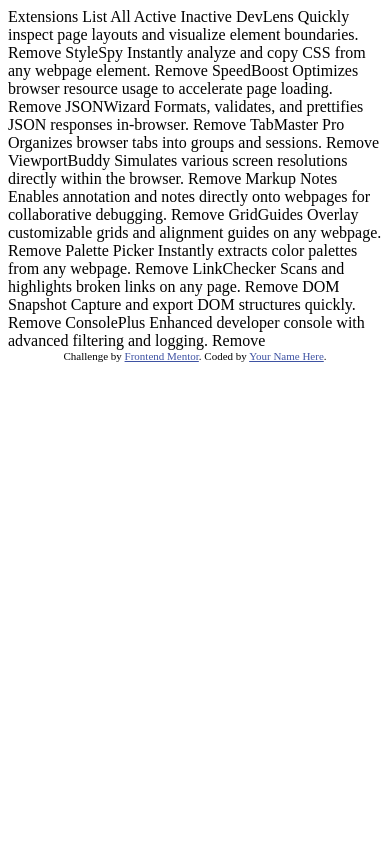
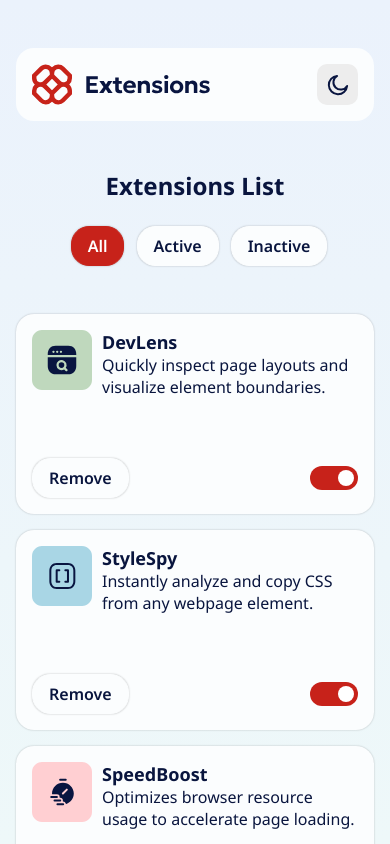
Before and after one commit to dany-uz/Extensions-Manager, a plain HTML site: page index.html in a window 390 px wide. Drawn offline with Linux system fonts and the light colour scheme.

Commit message:
Add SVG icons for light and dark themes, remove old icons, and update data.json with new extension entries

```diff
--- a/index.html
+++ b/index.html
@@ -1,80 +1,148 @@
 <!DOCTYPE html>
-<html lang="en">
-<head>
-  <meta charset="UTF-8">
-  <meta name="viewport" content="width=device-width, initial-scale=1.0"> <!-- displays site properly based on user's device -->
+<html lang="en" data-theme="light">
+    <head>
+        <meta charset="UTF-8" />
+        <meta name="viewport" content="width=device-width, initial-scale=1.0" />
+        <meta
+            name="description"
+            content="Frontend Mentor | Extensions Manager"
+        />
+        <meta
+            name="keywords"
+            content="HTML, CSS, JavaScript, frontend, coding, challenge"
+        />
+        <meta
+            name="author"
+            content="dany-uz,
+            https://github.com/dany-uz"
+        />
 
-  <link rel="icon" type="image/png" sizes="32x32" href="./assets/images/favicon-32x32.png">
+        <link
+            rel="icon"
+            type="image/png"
+            sizes="32x32"
+            href="./assets/images/favicon-32x32.png"
+        />
 
-  <title>Frontend Mentor | Browser extensions manager UI</title>
+        <title>Frontend Mentor | Extensions Manager</title>
 
-  <!-- Feel free to remove these styles or customise in your own stylesheet 👍 -->
-  <style>
-    .attribution { font-size: 11px; text-align: center; }
-    .attribution a { color: hsl(228, 45%, 44%); }
-  </style>
-</head>
-<body>
+        <!-- STYLES -->
+        <link type="text/css" rel="stylesheet" href="styles/styles.css" />
 
-  Extensions List
+        <!-- PRELOADS -->
+        <link rel="preload" href="./assets/images/logo-light.svg" as="image" />
+        <link rel="preload" href="./assets/images/logo-dark.svg" as="image" />
+        <link
+            rel="preload"
+            href="./assets/images/icon-theme-light.svg"
+            as="image"
+        />
+        <link
+            rel="preload"
+            href="./assets/images/icon-theme-dark.svg"
+            as="image"
+        />
+    </head>
+    <body>
+        <div id="app">
+            <header>
+                <img
+                    src="assets/images/logo-light.svg"
+                    alt="Logo"
+                    role="presentation"
+                    aria-label="Logo"
+                    id="logo"
+                />
+                <button
+                    type="button"
+                    id="toggle-theme"
+                    aria-label="Toggle theme"
+                    onclick="toggleTheme()"
+                >
+                    <img
+                        src="assets/images/icon-theme-light.svg"
+                        alt="Theme Icon"
+                        role="presentation"
+                        aria-label="Theme Icon"
+                        id="icon-theme"
+                    />
+                </button>
+            </header>
 
-  All
-  Active
-  Inactive
+            <main>
+                <h1 id="title">Extensions List</h1>
 
-  <!-- If you plan to use the JSON file to populate the data dynamically, you can delete the content below -->
+                <nav id="filters" aria-label="Filter Extensions">
+                    <button
+                        id="filter-all"
+                        type="button"
+                        aria-label="All Extensions"
+                        class="active"
+                        onclick="filterExtensions('all')"
+                    >
+                        All
+                    </button>
 
-  DevLens
-  Quickly inspect page layouts and visualize element boundaries.
-  Remove
+                    <button
+                        id="filter-active"
+                        type="button"
+                        aria-label="Active Extensions"
+                        onclick="filterExtensions('active')"
+                    >
+                        Active
+                    </button>
 
-  StyleSpy
-  Instantly analyze and copy CSS from any webpage element.
-  Remove
+                    <button
+                        id="filter-inactive"
+                        type="button"
+                        aria-label="Inactive Extensions"
+                        onclick="filterExtensions('inactive')"
+                    >
+                        Inactive
+                    </button>
+                </nav>
 
-  SpeedBoost
-  Optimizes browser resource usage to accelerate page loading.
-  Remove
+                <section id="extensions-container"></section>
+            </main>
 
-  JSONWizard
-  Formats, validates, and prettifies JSON responses in-browser.
-  Remove
+            <footer class="attribution">
+                Challenge by
+                <a
+                    href="https://www.frontendmentor.io?ref=challenge"
+                    target="_blank"
+                    >Frontend Mentor</a
+                >. Coded by <a href="https://github.com/dany-uz">dany-uz</a>.
+            </footer>
 
-  TabMaster Pro
-  Organizes browser tabs into groups and sessions.
-  Remove
+            <!-- EXTENSION CARD TEMPLATE -->
+            <article id="extension-ui-template" class="card hidden" data-id="">
+                <div class="content">
+                    <div class="icon">
+                        <img
+                            class="extension-image"
+                            src=""
+                            alt=""
+                            role="presentation"
+                        />
+                    </div>
+                    <div class="info">
+                        <h2 class="extension-name"></h2>
+                        <p class="extension-description"></p>
+                    </div>
+                </div>
+                <div class="actions">
+                    <button type="button" class="remove-extension">
+                        Remove
+                    </button>
+                    <label class="switch">
+                        <input type="checkbox" />
+                        <span class="slider"></span>
+                    </label>
+                </div>
+            </article>
 
-  ViewportBuddy
-  Simulates various screen resolutions directly within the browser.
-  Remove
-
-  Markup Notes
-  Enables annotation and notes directly onto webpages for collaborative debugging.
-  Remove
-
-  GridGuides
-  Overlay customizable grids and alignment guides on any webpage.
-  Remove
-
-  Palette Picker
-  Instantly extracts color palettes from any webpage.
-  Remove
-
-  LinkChecker
-  Scans and highlights broken links on any page.
-  Remove
-
-  DOM Snapshot
-  Capture and export DOM structures quickly.
-  Remove
-
-  ConsolePlus
-  Enhanced developer console with advanced filtering and logging.
-  Remove
-
-  <div class="attribution">
-    Challenge by <a href="https://www.frontendmentor.io?ref=challenge">Frontend Mentor</a>.
-    Coded by <a href="#">Your Name Here</a>.
-  </div>
-</body>
+            <!-- SCRIPTS -->
+            <script src="scripts/scripts.js" async></script>
+        </div>
+    </body>
 </html>
--- /dev/null
+++ b/scripts/scripts.js
@@ -0,0 +1,152 @@
+// Buscamos nuestro contenedor para insertar los datos
+const container = document.getElementById("extensions-container");
+
+// Buscamos nuestro template para clonarlo
+const template = document.getElementById("extension-ui-template");
+
+// Variable para almacenar las extensiones
+let extensions = [];
+let filter = "all";
+
+// Obtenemos los datos del JSON
+if (localStorage.getItem("extensions")) {
+    extensions = JSON.parse(localStorage.getItem("extensions"));
+    renderExtensions(extensions);
+} else {
+    const dataJSON = fetch("../data.json").then((response) => response.json());
+
+    dataJSON.then(data => {
+        extensions = data
+        renderExtensions(data);
+    });
+}
+
+// Renderizamos las extensiones
+function renderExtensions(data) {
+    // Limpiamos el contenedor
+    container.innerHTML = "";
+
+    if (data.length === 0) {
+        container.innerHTML = `<p>No extensions found</p>`;
+        return;
+    };
+
+    // Actualizamos el estado de las extensiones
+    localStorage.setItem("extensions", JSON.stringify(data));
+
+    // Recorremos los datos
+    data.forEach((extension) => {
+        // Preparamos el template
+        const clone = template.cloneNode(true);
+        clone.removeAttribute("id");
+        clone.classList.remove("hidden");
+
+        // Insertamos los datos
+        clone.dataset.id = extension.id;
+        clone.querySelector(".extension-image").src = extension.logo;
+        clone.querySelector(".extension-image").width = "60";
+        clone.querySelector(".extension-image").height = "60";
+        clone.querySelector(".extension-name").textContent = extension.name;
+        clone.querySelector(".extension-description").textContent = extension.description;
+        clone.querySelector(".remove-extension").addEventListener("click", () => removeExtension(extension.id));
+        clone.querySelector("input[type='checkbox']").checked = extension.isActive;
+        clone.querySelector("input[type='checkbox']").addEventListener("change", () => toggleExtension(extension.id));
+
+        container.appendChild(clone);
+    });
+}
+
+//Agregamos la funcion para filtrar las extensiones
+function filterExtensions(filterBy) {
+    // Si el filtro es igual al actual, no hacemos nada
+    if (filterBy === filter) return;
+
+    // Quitamos la clase active a todos los filtros
+    document.getElementById("filters").querySelectorAll("button").forEach((button) => { button.classList.remove("active"); });
+
+    // Variable para almacenar las extensiones a renderizar
+    let extensionsToRender =
+        filterBy === "active"
+            ? extensions.filter(extension => extension.isActive)
+            : filterBy === "inactive"
+                ? extensions.filter(extension => !extension.isActive)
+                : extensions;
+
+    // Agregamos la clase active al filtro seleccionado
+    document.getElementById("filter-" + filterBy).classList.add("active");
+
+    // Renderizamos las extensiones
+    renderExtensions(extensionsToRender);
+
+    // Actualizamos el filtro
+    filter = filterBy;
+}
+
+// Agregamos el evento para cambiar el tema
+function toggleTheme() {
+    const htmlTag = document.documentElement;
+    const theme = htmlTag.dataset.theme;
+    const newTheme = theme === "light" ? "dark" : "light";
+
+    htmlTag.dataset.theme = newTheme;
+
+    // Cambiamos el icono y el logo según el tema
+    ["logo", "icon-theme"].forEach((id) => {
+        const element = document.getElementById(id);
+        element.src = `../assets/images/${id}-${newTheme}.svg`;
+    });
+
+    localStorage.setItem("theme", htmlTag.dataset.theme);
+}
+
+localStorage.getItem("theme") === "dark" && toggleTheme();
+
+// Agregamos la funcionalidad de remover extensiones
+function removeExtension(extensionId) {
+    const card = document.querySelector(`.card[data-id="${extensionId}"]`);
+
+    // Le agregamos la clase "removing" a la card
+    card.classList.add("removing");
+
+    // Filtramos las extensiones
+    extensions = extensions.filter((extension) => extension.id !== extensionId);
+
+    // Actualizamos el estado de las extensiones
+    localStorage.setItem("extensions", JSON.stringify(extensions));
+
+    if (extensions.length === 0) {
+        container.innerHTML = `<p>No extensions found</p>`;
+        return;
+    };
+
+    setTimeout(() => {
+        card.remove();
+    }, 300);
+}
+
+// Agregamos la funcionalidad de activar/desactivar extensiones
+function toggleExtension(extensionId) {
+    // Buscamos la extension
+    const extension = extensions.find(extension => extension.id === extensionId);
+
+    // Si la extension no existe, no hacemos nada
+    if (!extension) return;
+
+    // Cambiamos el estado de la extension
+    extension.isActive = !extension.isActive;
+
+    // Actualizamos el estado de la extension
+    localStorage.setItem("extensions", JSON.stringify(extensions));
+
+    // Quitamos la card si está filtrada
+    if (filter !== "all") {
+        const card = document.querySelector(`.card[data-id="${extensionId}"]`);
+        card.classList.add("removing");
+
+        // Le damos tiempo para que la animación se complete
+        setTimeout(() => {
+            card.remove();
+            card.classList.remove("removing");
+        }, 500);
+    }
+}
--- /dev/null
+++ b/styles/styles.css
@@ -0,0 +1,356 @@
+@import url('https://fonts.googleapis.com/css2?family=Noto+Sans:wght@400;600;700&display=swap');
+
+/* Root Light Mode */
+:root {
+    --bg-gradient: linear-gradient(180deg, #ebf2fc 0%, #eef8f9 100%);
+    --color-prim: #c7c7c7;
+    --color-sec: #d6e2f5;
+    --color-tert: #ededed;
+    --color-quat: #fbfdfe;
+    --color-active: #c7221a;
+    --color-active-text: #fff;
+    --color-text-default: #09153e;
+    --color-toggle-theme: brightness(0) saturate(100%) invert(12%) sepia(38%)
+        saturate(1120%) hue-rotate(188deg) brightness(98%) contrast(110%);
+    --box-shadow: 0 0 2px rgba(0, 0, 0, 0.25);
+
+    /* Others */
+    --color-hover: #de473f;
+}
+
+/* Root Dark Mode */
+[data-theme="dark"] {
+    --bg-gradient: linear-gradient(180deg, #040918 0%, #091540 100%);
+    --color-prim: #09153e;
+    --color-sec: #545969;
+    --color-tert: #2f364b;
+    --color-quat: #212636;
+    --color-active: #f25c54;
+    --color-active-text: #09153e;
+    --color-text-default: #fff;
+    --color-toggle-theme: brightness(0) saturate(100%) invert(1) sepia(99%)
+        saturate(0%) hue-rotate(157deg) brightness(100%) contrast(96%);
+    --box-shadow: 0 0 2px rgba(255, 255, 255, 0.75);
+}
+
+/* Core Styles */
+* {
+    margin: 0;
+    padding: 0;
+    box-sizing: border-box;
+    font-family: "Noto Sans" !important;
+}
+
+body {
+    background: var(--bg-gradient);
+    background-size: cover;
+    background-repeat: no-repeat;
+    height: 100dvh;
+}
+
+#app {
+    max-height: 100dvh;
+    padding: 0 1rem;
+    overflow: auto;
+}
+
+h1 {
+    font-size: 32px;
+    font-weight: 800;
+    color: var(--color-text-default);
+}
+
+h2 {
+    font-size: 18px;
+    font-weight: 700;
+    color: var(--color-text-default);
+}
+
+p {
+    font-size: 16px;
+    font-weight: 400;
+    color: var(--color-text-default);
+}
+
+button {
+    cursor: pointer;
+    border: unset;
+    outline: none;
+    background: unset;
+    padding: 0.5rem 1rem;
+    color: var(--color-text-default);
+}
+
+.hidden {
+    display: none;
+}
+
+.card {
+    position: relative;
+    width: 100%;
+    background-color: var(--color-quat);
+    box-shadow: var(--box-shadow);
+    border-radius: 18px;
+    padding: 1rem;
+}
+
+.switch {
+    position: relative;
+    display: inline-block;
+    height: 24px;
+    width: 48px;
+}
+
+.switch input {
+    display: none;
+}
+
+.slider {
+    position: absolute;
+    cursor: pointer;
+    top: 0;
+    left: 0;
+    right: 0;
+    bottom: 0;
+    background-color: #c7c7c7;
+    border-radius: 24px;
+    transition: 0.4s;
+}
+
+.slider:before {
+    position: absolute;
+    content: "";
+    height: 16px;
+    width: 16px;
+    left: 4px;
+    bottom: 4px;
+    background-color: #fff;
+    border-radius: 50%;
+    transition: 0.4s;
+}
+
+input:checked + .slider {
+    background-color: var(--color-active);
+}
+
+input:checked + .slider:before {
+    transform: translateX(24px);
+}
+
+/* Header */
+header {
+    position: relative;
+    width: 100%;
+    max-width: 1440px;
+    margin: 3rem auto;
+    padding: 1rem;
+    border-radius: 18px;
+    background-color: var(--color-quat);
+    color: var(--color-text-default);
+    display: flex;
+    justify-content: space-between;
+    align-items: center;
+}
+
+header #logo {
+    width: 179px;
+    height: 41px;
+}
+
+header #toggle-theme {
+    height: 41px;
+    width: 41px;
+    padding: 0;
+    background-color: var(--color-tert);
+    border: none;
+    border-radius: 10px;
+    line-height: 0;
+}
+
+header #toggle-theme #icon-toggle-theme {
+    height: 22px;
+    width: 22px;
+    justify-self: center;
+    filter: var(--color-toggle-theme);
+}
+
+/* Main */
+main {
+    position: relative;
+    width: 100%;
+    max-width: 1440px;
+    margin: 3rem auto;
+    display: grid;
+    grid-template-columns: repeat(2, 1fr);
+    grid-template-rows: repeat(2, auto);
+}
+
+main #title {
+    grid-column: 1 / 2;
+    grid-row: 1 / 1;
+    align-content: center;
+}
+
+main nav {
+    grid-column: 2 / 3;
+    grid-row: 1 / 1;
+    align-content: center;
+    justify-self: right;
+}
+
+main nav button {
+    padding: 0.5rem 1rem;
+    margin-left: 8px;
+    border: 1px solid var(--color-quat);
+    border-radius: 18px;
+    background-color: var(--color-quat);
+    box-shadow: var(--box-shadow);
+    font-weight: 600;
+    font-size: 16px;
+}
+
+main nav button.active {
+    background-color: var(--color-active);
+    border-color: var(--color-active);
+    color: var(--color-active-text);
+}
+
+#extensions-container {
+    grid-column: 1 / 3;
+    grid-row: 2 / 3;
+    margin-top: 1.5rem;
+    display: grid;
+    grid-template-columns: repeat(3, 1fr);
+    gap: 1rem;
+}
+
+#extensions-container .card:not(.hidden) {
+    display: flex;
+    flex-direction: column;
+    justify-content: space-between;
+    position: relative;
+    transition: opacity 0.3s ease, transform 0.3s ease;
+}
+
+#extensions-container .card.removing {
+    opacity: 0;
+    transform: scale(0.9);
+}
+
+#extensions-container .card .content {
+    display: flex;
+    align-items: flex-start;
+    gap: 10px;
+}
+
+#extensions-container .card .actions {
+    width: 100%;
+    display: flex;
+    align-items: center;
+    justify-content: space-between;
+    margin-top: 2rem;
+}
+
+#extensions-container .card .remove-extension {
+    padding: 0.5rem 1rem;
+    border: 1px solid var(--color-quat);
+    border-radius: 18px;
+    background-color: var(--color-quat);
+    box-shadow: var(--box-shadow);
+    -webkit-box-shadow: var(--box-shadow);
+    color: var(--color-text-default);
+    font-weight: 600;
+    font-size: 16px;
+}
+
+#extensions-container .card .remove-extension:hover {
+    background-color: var(--color-hover);
+    border-color: var(--color-hover);
+    color: var(--color-tert);
+}
+
+/* Footer */
+footer {
+    position: relative;
+    width: 100%;
+    max-width: 1440px;
+    margin: 3rem auto;
+    padding: 1rem;
+    border-radius: 18px;
+    background-color: var(--color-quat);
+    box-shadow: var(--box-shadow);
+    -webkit-box-shadow: var(--box-shadow);
+    -o-box-shadow: var(--box-shadow);
+    color: var(--color-text-default);
+    text-align: center;
+}
+
+footer a {
+    color: var(--color-active);
+    font-weight: 600;
+    text-decoration: none;
+}
+
+@media only screen and (max-width: 992px) {
+    main {
+        grid-template-columns: repeat(2, 1fr);
+    }
+
+    main #title {
+        grid-column: 1 / 2;
+        grid-row: 1 / 2;
+    }
+
+    main nav {
+        grid-column: 2 / 3;
+        grid-row: 1 / 2;
+    }
+
+    #extensions-container {
+        grid-column: 1 / 3;
+        grid-row: 3 / 4;
+        grid-template-columns: repeat(2, 1fr);
+    }
+}
+
+@media only screen and (max-width: 600px) {
+    h1 {
+        font-size: 24px;
+    }
+
+    h2 {
+        font-size: 18px;
+    }
+
+    p {
+        font-size: 16px;
+    }
+
+    main {
+        grid-template-columns: 1fr;
+    }
+
+    main #title {
+        grid-column: 1 / 2;
+        grid-row: 1 / 2;
+        justify-self: center;
+        margin-bottom: 1.5rem;
+    }
+
+    main nav {
+        grid-column: 1 / 2;
+        grid-row: 2 / 3;
+        justify-self: center;
+        margin-bottom: 1.5rem;
+    }
+
+    #extensions-container {
+        grid-column: 1 / 2;
+        grid-row: 3 / 4;
+        grid-template-columns: 1fr;
+    }
+
+    #extensions-container .card {
+        min-height: 200px;
+    }
+}
```
Also changed, not shown: data.json (+13 -1 lines), assets/images/icon-theme-dark.svg (renamed from assets/images/icon-sun.svg), assets/images/icon-theme-light.svg (renamed from assets/images/icon-moon.svg), assets/images/logo-dark.svg (added), assets/images/logo-light.svg (renamed from assets/images/logo.svg).
